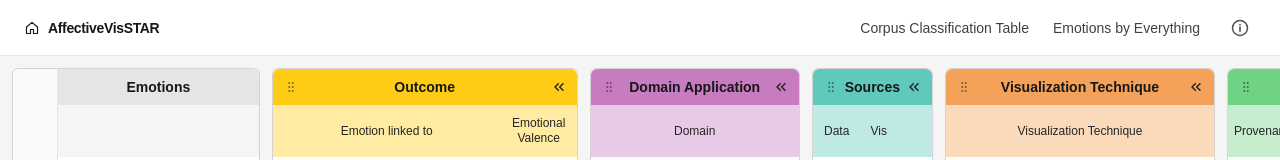
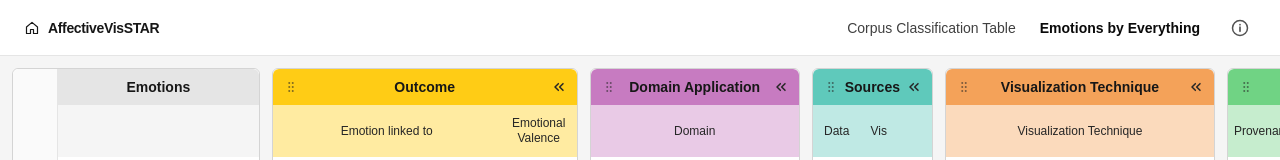
Before and after one commit to AffectiveVisSTAR/AffectiveVisSTAR.github.io, a Next.js app: page /emotions in a window 1280 px wide. Shown: the top 160 px of the page. Built offline with nearby package versions, Linux system fonts and the light colour scheme.

Commit message:
add a bold font on the tab you are on in the nagivation bar

```diff
--- a/components/corpus/NavigationBar.tsx
+++ b/components/corpus/NavigationBar.tsx
@@ -2,9 +2,11 @@
 
 import { useEffect, useState } from "react";
 import Link from "next/link";
+import { usePathname } from "next/navigation";
 
 export default function NavigationBar() {
   const [isInfoOpen, setIsInfoOpen] = useState(false);
+  const pathname = usePathname();
 
   useEffect(() => {
     if (!isInfoOpen) return;
@@ -46,12 +48,23 @@ export default function NavigationBar() {
 
         <div className="flex items-center gap-6">
           <div className="flex items-center gap-6 text-sm">
-            <Link href="/corpus" className="text-neutral-700 transition hover:text-neutral-950 underline-offset-3 hover:underline">
+            <Link
+              href="/corpus"
+              className={`text-sm transition underline-offset-3 ${
+                pathname.startsWith("/corpus")
+                  ? "font-bold text-neutral-950"
+                  : "text-neutral-700 hover:text-neutral-950 hover:underline"
+              }`}
+            >
               Corpus Classification Table
             </Link>
             <Link
               href="/emotions"
-              className="text-neutral-700 transition hover:text-neutral-950 underline-offset-3 hover:underline"
+              className={`text-sm transition underline-offset-3 ${
+                pathname.startsWith("/emotions")
+                  ? "font-bold text-neutral-950"
+                  : "text-neutral-700 hover:text-neutral-950 hover:underline"
+              }`}
             >
               Emotions by Everything
             </Link>
```
